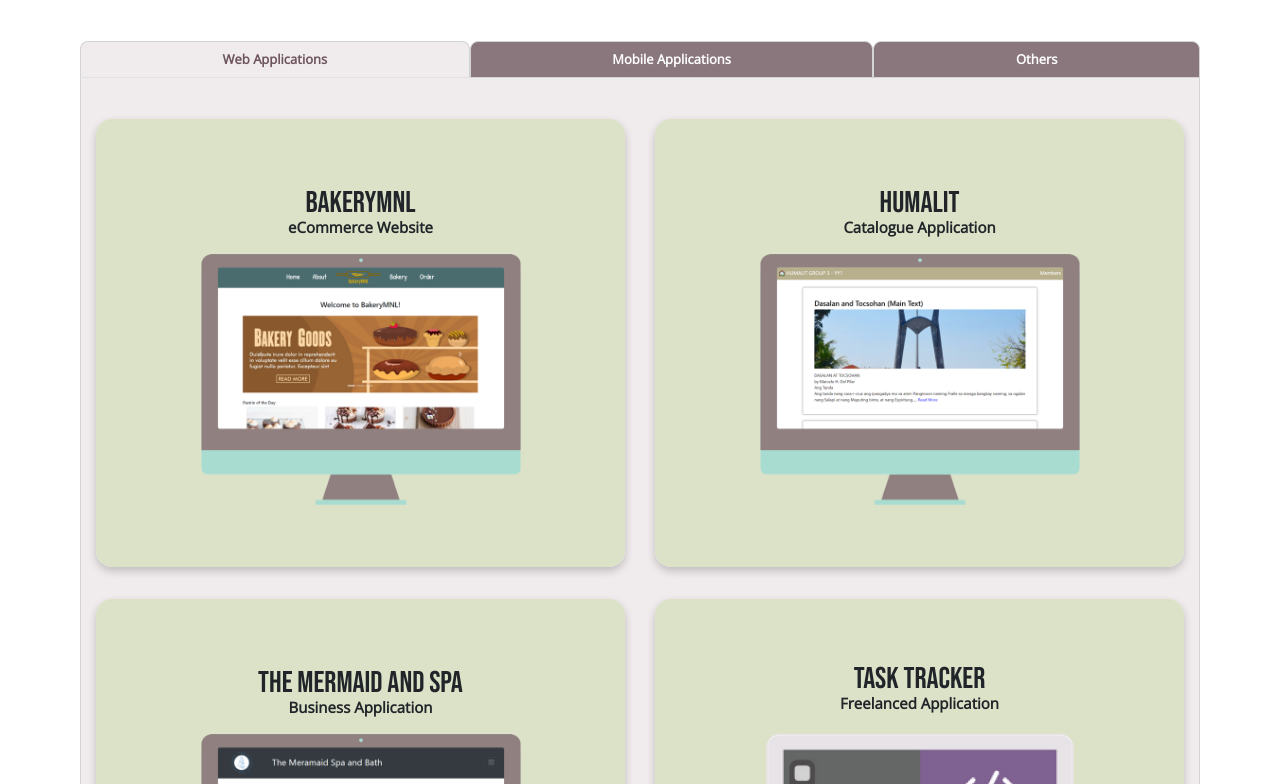
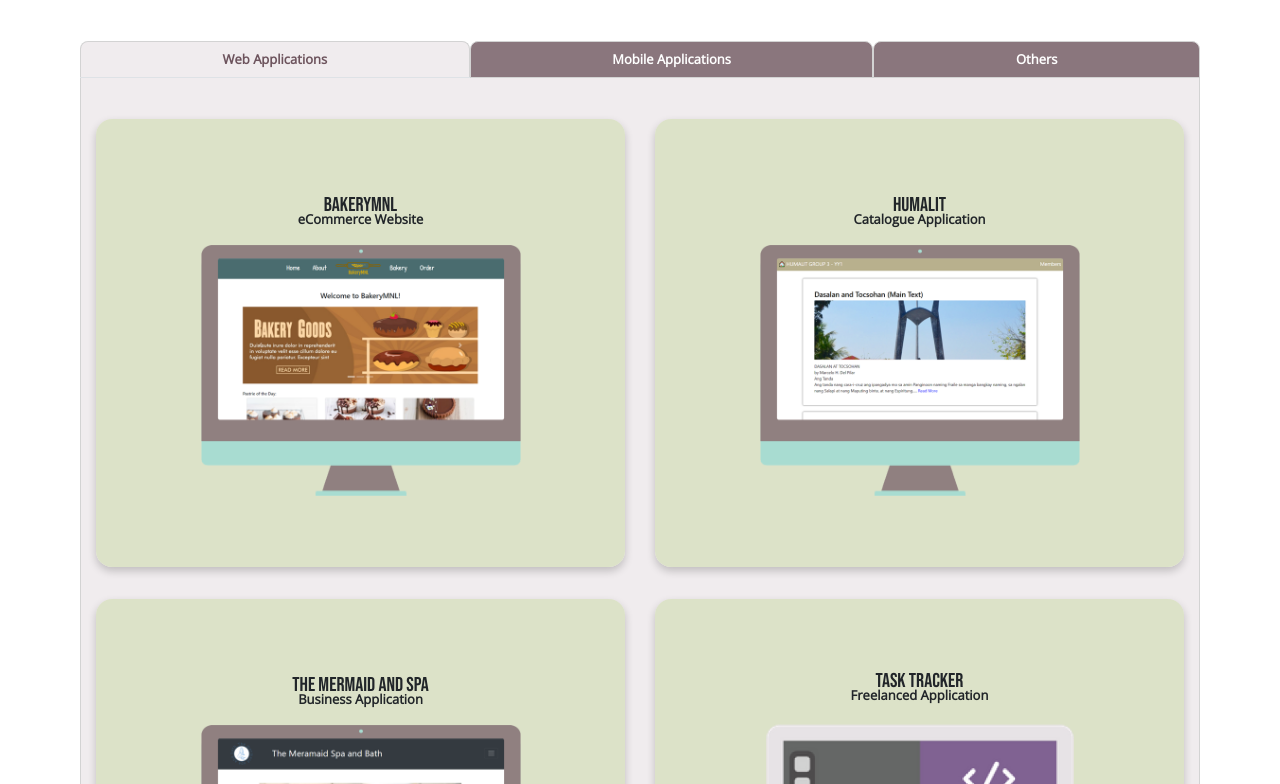
Before and after one commit to michikogo/online-resume, a React (Create React App) app: page / in a window 1280 px wide. Shown: the part 1036-1820 px from the top of the page. Built offline with nearby package versions, Linux system fonts and the light colour scheme; a web font is replaced by a local one.

Commit message:
change font size

```diff
--- a/src/Sections/About/index.css
+++ b/src/Sections/About/index.css
@@ -56,7 +56,7 @@
   font-family: "Open Sans", sans-serif;
   margin-bottom: 0px;
   font-weight: 600;
-  font-size: 15px;
+  font-size: 13px;
 }
 .about-image-col {
   /* background: wheat; */
@@ -163,65 +163,3 @@
     transform: translate(0%);
   }
 }
-
-/* sda */
-.article-skills-col {
-  padding: 5vh;
-}
-.article-skills-background {
-  /* display: block; */
-  /* position: relative; */
-  perspective: 1000px;
-}
-.article-skills-background:before {
-  content: "";
-  height: 180px;
-
-  width: 180px;
-  position: absolute;
-  top: calc(8px * -2);
-  left: calc(8px * -2);
-  border: 2px dashed #d84c6e;
-  background-image: repeating-linear-gradient(
-    -24deg,
-    transparent,
-    transparent 4px,
-    #d84c6e 0,
-    #d84c6e 5px
-  );
-  z-index: -1;
-}
-.article-skills-background,
-.article-skills-background:before {
-  width: 100%;
-  height: 100%;
-}
-
-.articles__content {
-  background-color: #d84c6e;
-  color: black;
-  font-family: "Open Sans", sans-serif;
-  font-weight: 600;
-  padding: 2vh;
-  height: 180px;
-
-  width: 180px;
-}
-.articles__title {
-  font-variant: petite-caps;
-  /* font-size: x-large; */
-  /* font-size: calc(8px * 4); */
-  /* line-height: 1.125; */
-  /* font-weight: 700; */
-  /* letter-spacing: -0.02em; */
-}
-.articles__description {
-  font-size: 14px;
-}
-
-@media (min-height: 1200px) {
-  .about-background,
-  .about-row {
-    min-height: 0px;
-  }
-}
--- a/src/Sections/Contact/index.css
+++ b/src/Sections/Contact/index.css
@@ -123,6 +123,7 @@
 }
 .contact-email {
   color: #6d545d !important;
+  font-size: 13px;
 }
 .contact-email:hover {
   color: #dce2c8 !important;
--- a/src/Sections/Project/Component/CardAnimation/cardStyle.css
+++ b/src/Sections/Project/Component/CardAnimation/cardStyle.css
@@ -25,7 +25,7 @@
   height: 100%;
   -webkit-backface-visibility: hidden;
   backface-visibility: hidden;
-  padding: 4vh;
+  padding: 15px;
   border-radius: 2vh;
 }
 .flip-card-front {
@@ -39,13 +39,12 @@
   overflow-y: auto;
   -webkit-overflow-scrolling: auto;
 }
-
 div::-webkit-scrollbar-thumb {
   background-color: #a8dcd1;
   border-top-right-radius: 10px;
   border-bottom-right-radius: 10px;
 }
-
+/*
 @media (max-width: 376px) {
   .flip-card {
     background-color: transparent;
@@ -61,3 +60,9 @@ div::-webkit-scrollbar-thumb {
     padding: 2vh 0vh;
   }
 }
+@media (max-width: 400px) {
+  .flip-card-front,
+  .flip-card-back {
+    padding: 2vh 0vh;
+  }
+} */
--- a/src/Sections/Project/index.css
+++ b/src/Sections/Project/index.css
@@ -56,18 +56,20 @@
 .project-front-row {
   height: 100%;
   align-content: center;
+  overflow: hidden;
 }
 .project-front-name,
 .project-back-name {
   font-family: "Bebas Neue", cursive;
-  font-size: 30px;
+  font-size: 20px;
   margin-bottom: -10px;
 }
 .project-front-type,
 .project-back-type {
   font-family: "Open Sans", sans-serif;
-  font-size: 15px;
+  font-size: 13px;
   font-weight: 600;
+  /* margin-bottom: 0px; */
 }
 /* INSERT project-front-type HERE */
 .project-front-image-col {
@@ -82,7 +84,7 @@
 .project-back-summary {
   font-family: "Open Sans", sans-serif;
   font-weight: 600;
-  font-size: 15px;
+  font-size: 13px;
 }
 .project-back-section-title {
   font-family: "Open Sans", sans-serif;
@@ -99,12 +101,12 @@
   font-family: "Open Sans", sans-serif;
   text-align: left;
   padding-left: 0px !important ;
-  font-size: 15px;
+  font-size: 13px;
   font-weight: 600;
 }
 .badge-primary {
-  margin-top: 0.5vh !important;
-  font-size: 13px !important;
+  /* margin-top: 0.5vh !important; */
+  font-size: 10px !important;
   border-radius: 1vh !important;
 }
 .project-back-pill-row {
@@ -115,8 +117,8 @@
   margin: 1vh;
 }
 .custom-btn {
-  width: 25vh !important;
-  height: 6vh !important;
+  width: 130px !important;
+  height: 40px !important;
   border-radius: 1vh !important;
 }
 .btn-8 span,
```
